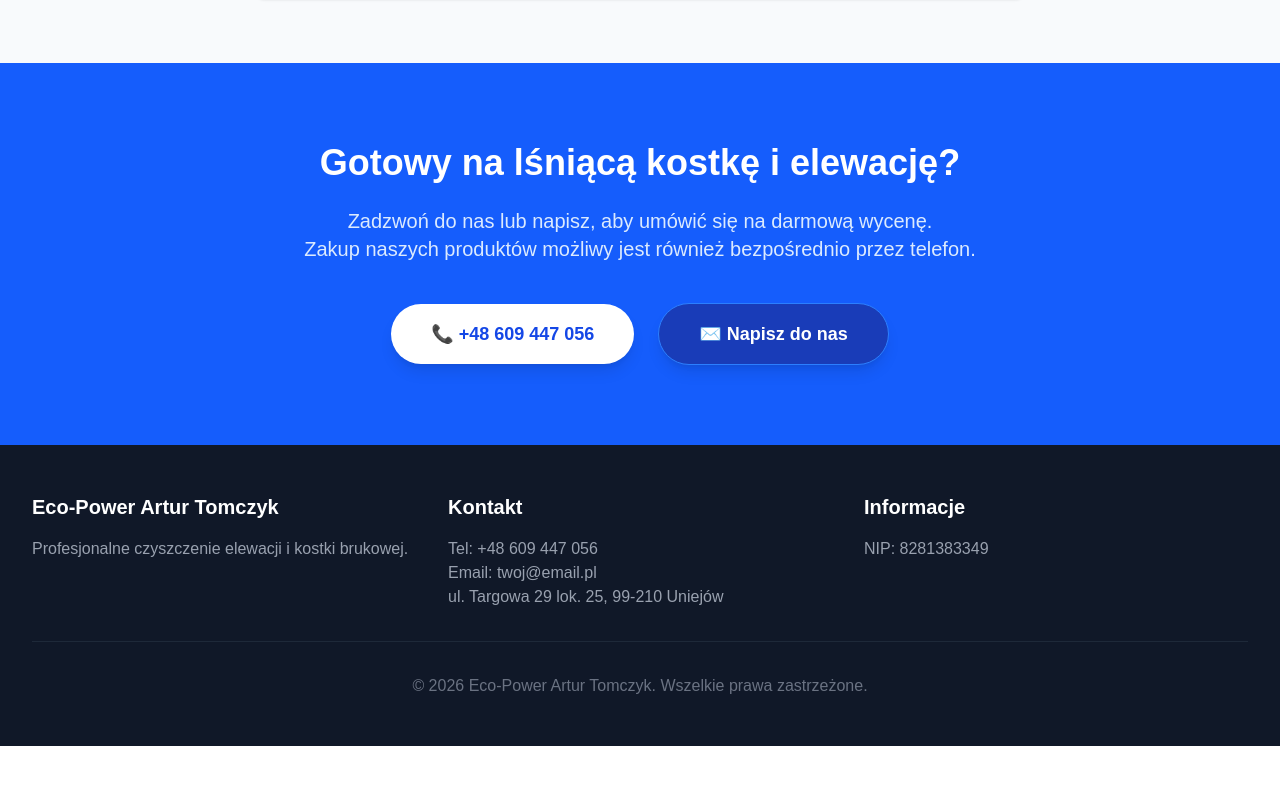
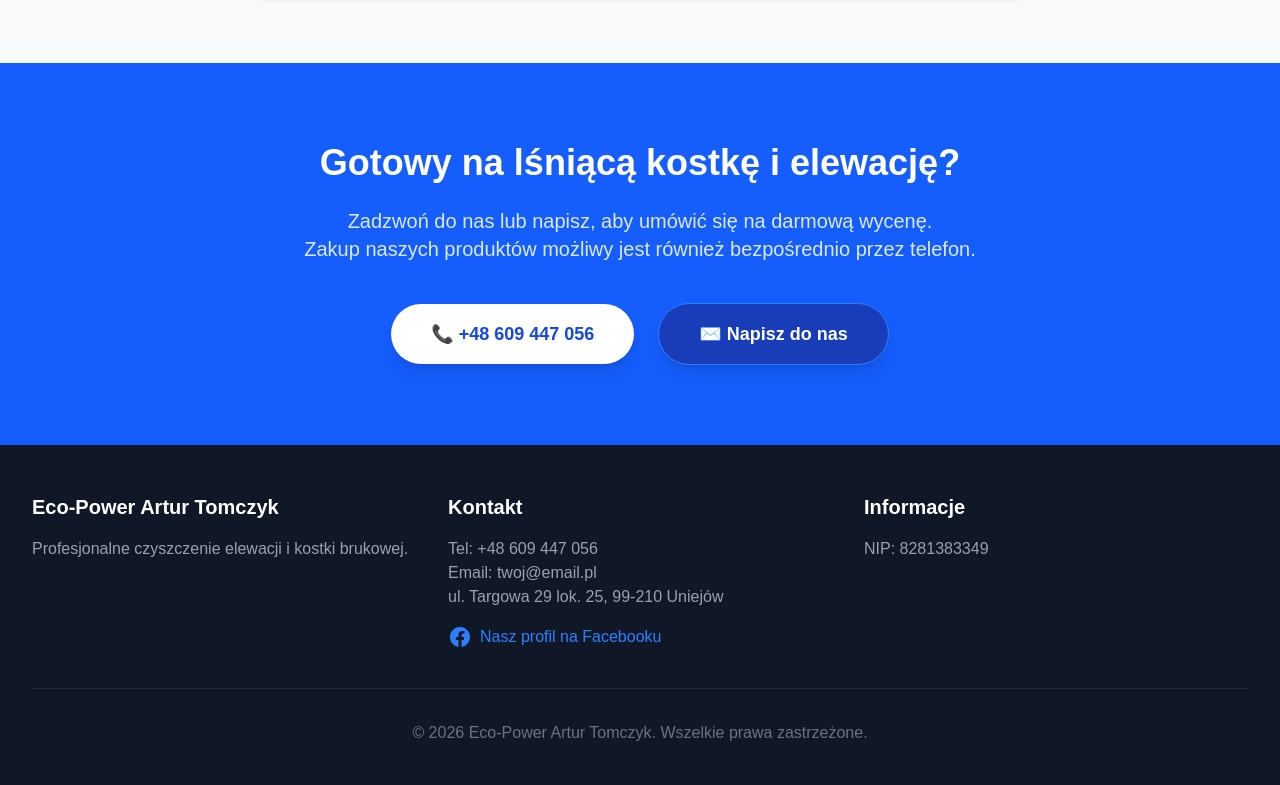
Before and after one commit to cyps0nik/washBrand, a Next.js app: page / in a window 1280 px wide. Shown: the part 2692-3477 px from the top of the page. Before the commit the page ends 3438 px from the top, so only its background shows below. Built offline with nearby package versions, Linux system fonts and the light colour scheme.

Commit message:
dodanie na dole linku do facebooka

```diff
--- a/components/Footer.jsx
+++ b/components/Footer.jsx
@@ -15,6 +15,20 @@ export default function Footer() {
                     <p className="text-gray-400">Tel: {firma.telefon}</p>
                     <p className="text-gray-400">Email: {firma.email}</p>
                     <p className="text-gray-400">{firma.miasto}</p>
+                    {firma.facebook && (
+                        <a
+                            href={firma.facebook}
+                            target="_blank"
+                            rel="noopener noreferrer"
+                            className="inline-flex items-center gap-2 mt-4 text-blue-500 hover:text-blue-400 font-medium transition-colors"
+                        >
+                            {/* Ikonka SVG Facebooka */}
+                            <svg className="w-6 h-6" fill="currentColor" viewBox="0 0 24 24" aria-hidden="true">
+                                <path fillRule="evenodd" d="M22 12c0-5.523-4.477-10-10-10S2 6.477 2 12c0 4.991 3.657 9.128 8.438 9.878v-6.987h-2.54V12h2.54V9.797c0-2.506 1.492-3.89 3.777-3.89 1.094 0 2.238.195 2.238.195v2.46h-1.26c-1.243 0-1.63.771-1.63 1.562V12h2.773l-.443 2.89h-2.33v6.988C18.343 21.128 22 16.991 22 12z" clipRule="evenodd" />
+                            </svg>
+                            <span>Nasz profil na Facebooku</span>
+                        </a>
+                    )}
                 </div>
                 <div>
                     <h3 className="text-xl font-bold mb-4">Informacje</h3>
```
